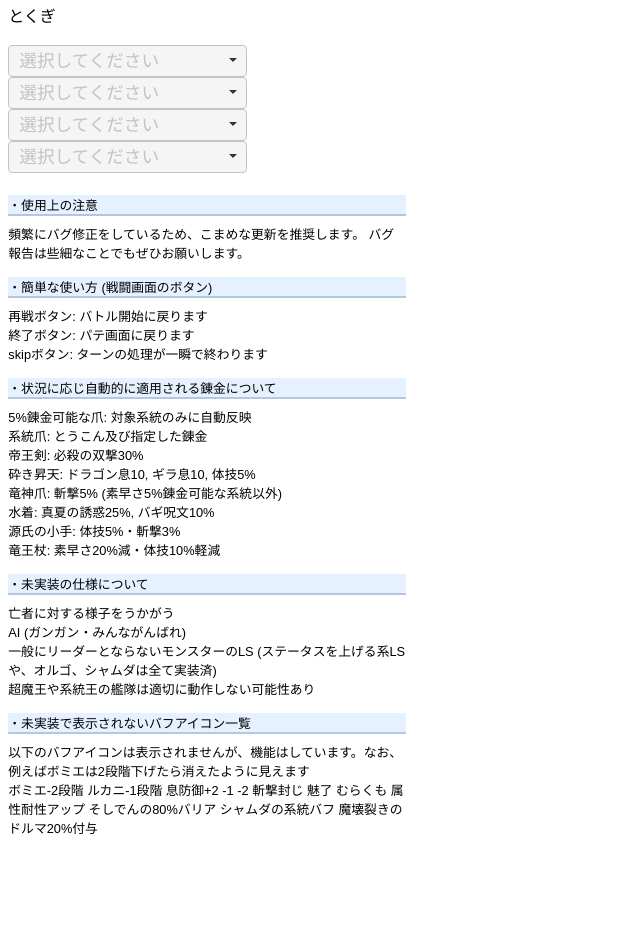
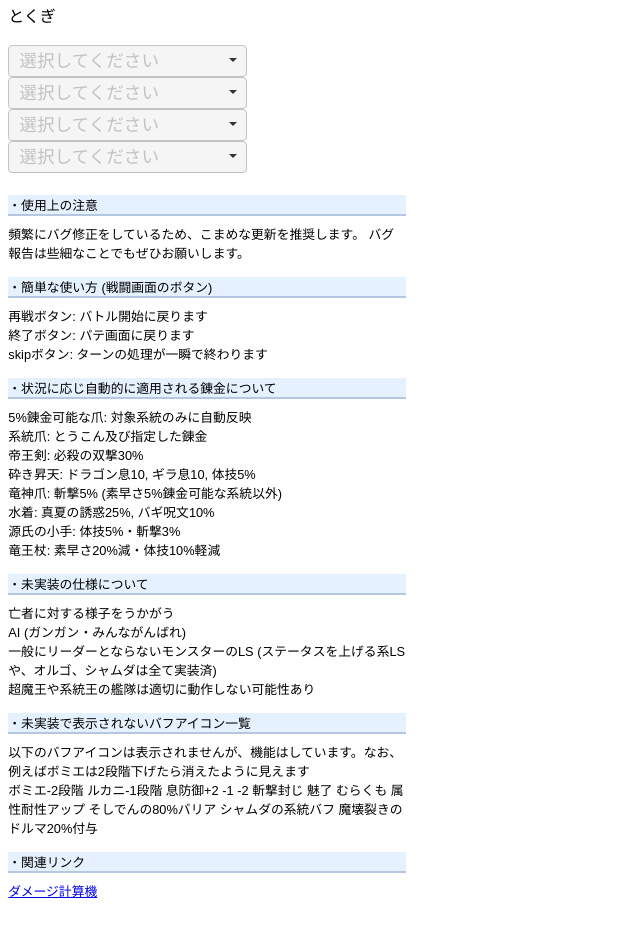
Before and after one commit to jigokunoakane/DQMSL_Battle_Simulator, a plain HTML site: page index.html in a window 1280 px wide. Shown: the part 375-1312 px from the top of the page, without its empty margins (0-640 px from the left). Before the commit the page ends 1228 px from the top, so only its background shows below. Drawn offline with Linux system fonts and the light colour scheme.

Commit message:
feat: ダメ計へのリンク追加

```diff
--- a/index.html
+++ b/index.html
@@ -408,6 +408,11 @@
             以下のバフアイコンは表示されませんが、機能はしています。なお、例えばボミエは2段階下げたら消えたように見えます<br />
             ボミエ-2段階 ルカニ-1段階 息防御+2 -1 -2 斬撃封じ 魅了 むらくも 属性耐性アップ そしでんの80%バリア シャムダの系統バフ 魔壊裂きのドルマ20%付与
           </div>
+          <br />
+          <div>
+            <div class="detailhighlight">・関連リンク</div>
+            <a href="https://jigokunoakane.github.io/DQMSLDamageCalculator/">ダメージ計算機</a>
+          </div>
         </div>
       </div>
       <!-- adjustPartyPage -->
--- a/style.css
+++ b/style.css
@@ -343,7 +343,7 @@ select {
 #tips {
   font-size: 0.8rem;
   margin-top: 1.4rem;
-  margin-bottom: 1rem;
+  margin-bottom: 2.5rem;
 }
 
 .detailhighlight {
```
